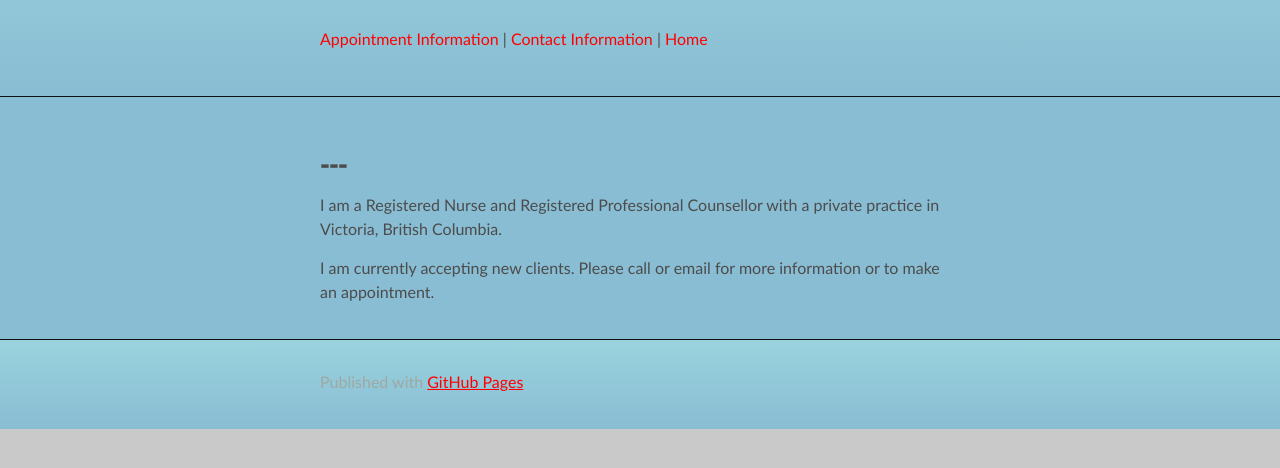
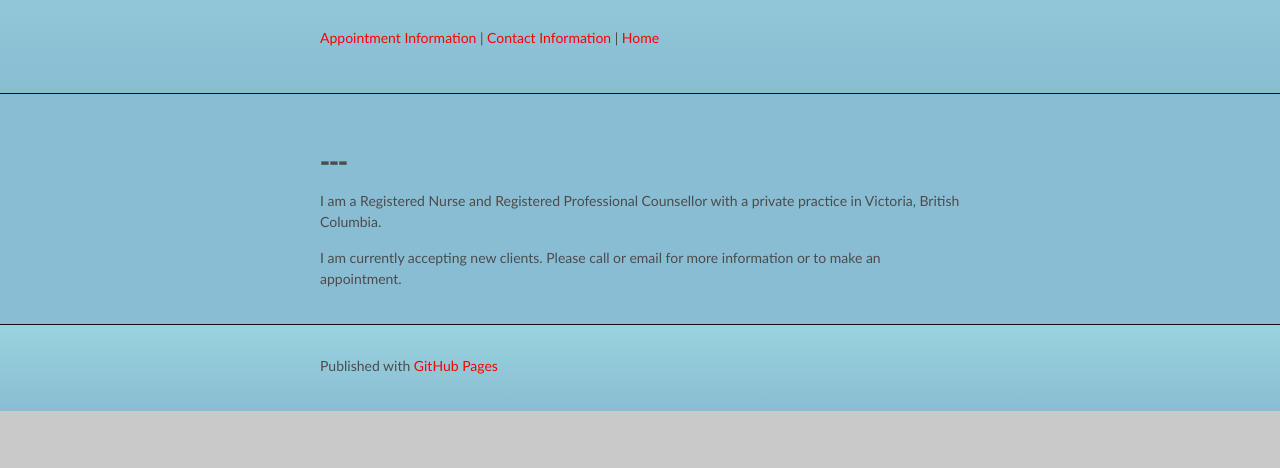
Before and after one commit to marymorrisoncounselling/marymorrisoncounselling.github.io, a plain HTML site: page index.html in a window 1280 px wide. Shown: the part 116-584 px from the top of the page. Drawn offline with Linux system fonts and the light colour scheme.

Commit message:
Update stylesheet.css

```diff
--- a/stylesheets/stylesheet.css
+++ b/stylesheets/stylesheet.css
@@ -56,7 +56,7 @@ body {
   box-sizing: border-box;
   color:#4C4C4C;
   background: #c9c9c9;
-  font-size: 16px;
+  font-size: 14px;
   font-family: 'Myriad Pro', Calibri, Helvetica, Arial, sans-serif;
   line-height: 1.5;
   -webkit-font-smoothing: antialiased;
@@ -102,12 +102,12 @@ p {
 }
 
 footer p {
-  color: #9fa8a3;
+  color: #4C4C4C;
 }
 
 a {
   text-decoration: none;
-  color: #007edf;
+  color: #4C4C4C;
   text-shadow: none;
 
   transition: color 0.5s ease;
@@ -122,11 +122,11 @@ a {
   -ms-transition: text-shadow 0.5s ease;
 }
 
-a:hover, a:focus {text-decoration: underline;}
+a:hover, a:focus {text-decoration: none;}
 
 footer a {
   color: #9fa8a3;
-  text-decoration: underline;
+  text-decoration: none;
 }
 
 em {
```
